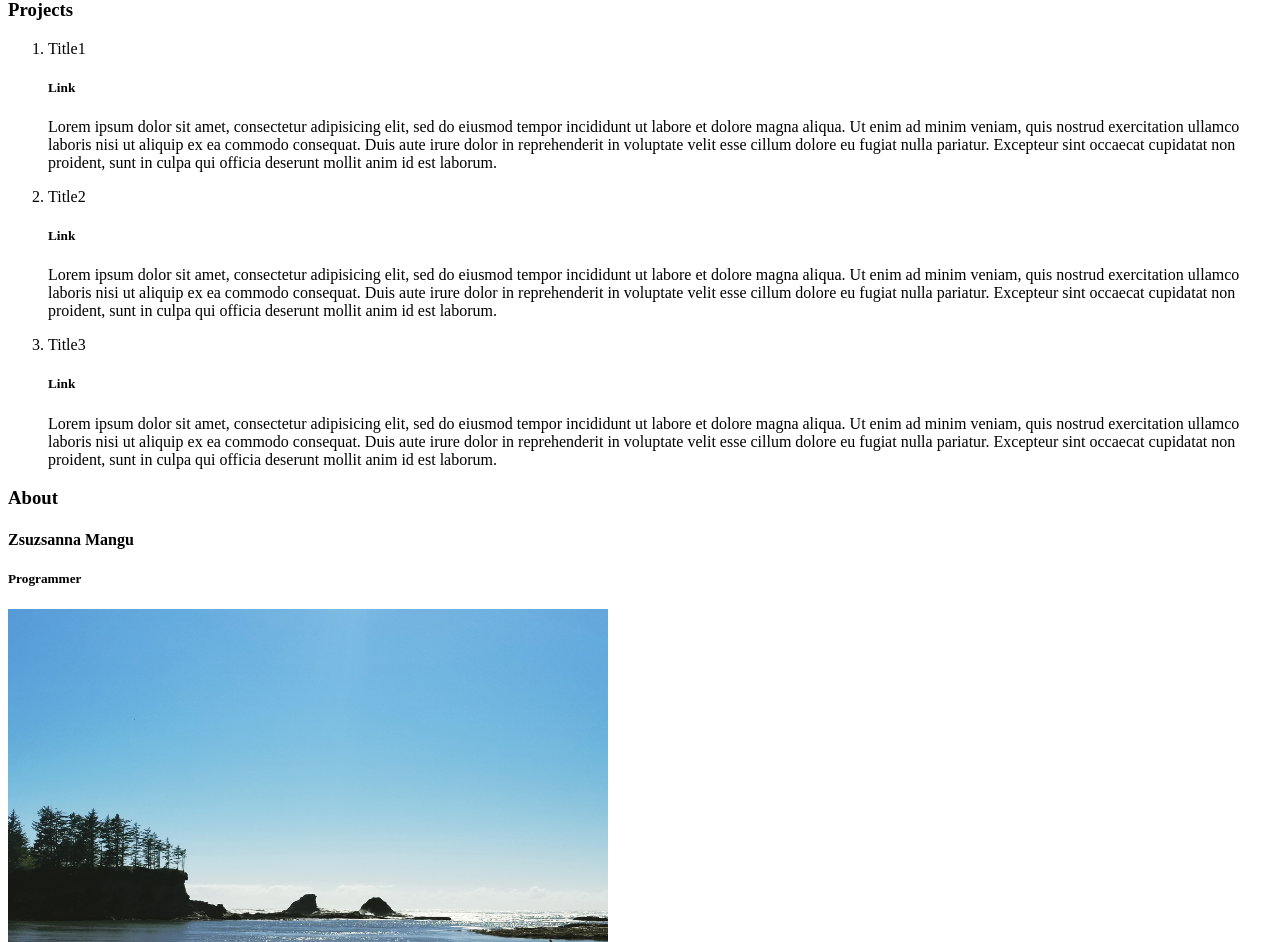
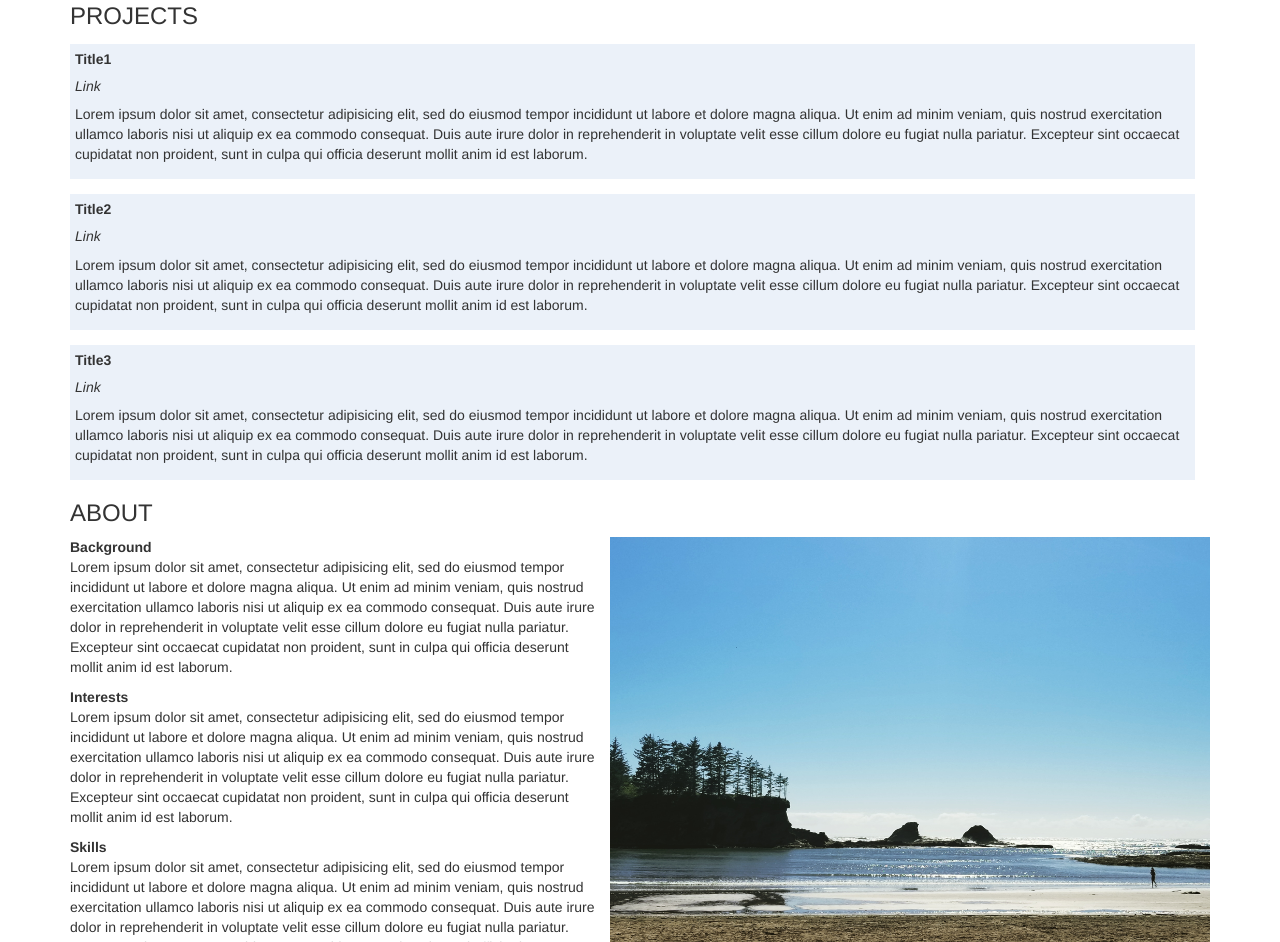
Before and after one commit to zsuzsannamangu/portfolio, a plain HTML site: page index.html in a window 1280 px wide. Shown: the part 130-1072 px from the top of the page. Drawn offline with Linux system fonts and the light colour scheme.

Commit message:
add cascading, box model, and floats

```diff
--- a/css/styles.css
+++ b/css/styles.css
@@ -5,3 +5,40 @@ h1 {
 h2 {
   font-family: Verdana, sans-serif;
 }
+
+.projectlist li {
+  font-weight: bolder;
+}
+
+.projectlist h5 {
+  font-style: italic;
+}
+
+.about li {
+  font-weight: bolder;
+}
+
+img {
+  float: right;
+  margin-left: 10px;
+}
+
+.projectbox {
+  margin: 15px;
+  margin-left: 0px;
+  border: 2px;
+  padding: 5px;
+  background-color: #ebf1f9;
+}
+
+ul {
+  list-style-type: none;
+  margin: 0;
+  padding: 0;
+}
+
+ol {
+  list-style-type: none;
+  margin: 0;
+  padding: 0;
+}
--- a/index.html
+++ b/index.html
@@ -2,29 +2,36 @@
 <html lang="en" dir="ltr">
   <head>
     <meta charset="utf-8">
+    <link href="css/bootstrap.css" rel="stylesheet" type="text/css">
     <link href="css/styles.css" rel="stylesheet" type="text/css">
     <title>ZsuMangu</title>
   </head>
   <body>
+    <div class="container">
       <h1>Zsuzsanna Mangu</h1>
       <h2>Programmer</h2>
-    <h3>Projects</h3>
+      <h3>PROJECTS</h3>
         <div class="projectlist">
           <ol>
+            <div class="projectbox">
               <li>Title1</li>
               <h5>Link</h5>
               <p>Lorem ipsum dolor sit amet, consectetur adipisicing elit, sed do eiusmod tempor incididunt ut labore et dolore magna aliqua. Ut enim ad minim veniam, quis nostrud exercitation ullamco laboris nisi ut aliquip ex ea commodo consequat. Duis aute irure dolor in reprehenderit in voluptate velit esse cillum dolore eu fugiat nulla pariatur. Excepteur sint occaecat cupidatat non proident, sunt in culpa qui officia deserunt mollit anim id est laborum.</p>
+            </div>
+            <div class="projectbox">
               <li>Title2</li>
               <h5>Link</h5>
               <p>Lorem ipsum dolor sit amet, consectetur adipisicing elit, sed do eiusmod tempor incididunt ut labore et dolore magna aliqua. Ut enim ad minim veniam, quis nostrud exercitation ullamco laboris nisi ut aliquip ex ea commodo consequat. Duis aute irure dolor in reprehenderit in voluptate velit esse cillum dolore eu fugiat nulla pariatur. Excepteur sint occaecat cupidatat non proident, sunt in culpa qui officia deserunt mollit anim id est laborum.</p>
+            </div>
+            <div class="projectbox">
               <li>Title3</li>
               <h5>Link</h5>
               <p>Lorem ipsum dolor sit amet, consectetur adipisicing elit, sed do eiusmod tempor incididunt ut labore et dolore magna aliqua. Ut enim ad minim veniam, quis nostrud exercitation ullamco laboris nisi ut aliquip ex ea commodo consequat. Duis aute irure dolor in reprehenderit in voluptate velit esse cillum dolore eu fugiat nulla pariatur. Excepteur sint occaecat cupidatat non proident, sunt in culpa qui officia deserunt mollit anim id est laborum.</p>
+            </div>
           </ol>
         </div>
-    <h3>About</h3>
-      <h4>Zsuzsanna Mangu</h4>
-      <h5>Programmer</h5>
+      <h3>ABOUT</h3>
+        <div class="about">
           <img src="img/ZsuzsannaMangu.jpg" alt="Zsuzsanna Mangu" width="600px" height="450px">
           <ul>
             <li>Background</li>
@@ -34,7 +41,9 @@
             <li>Skills</li>
             <p>Lorem ipsum dolor sit amet, consectetur adipisicing elit, sed do eiusmod tempor incididunt ut labore et dolore magna aliqua. Ut enim ad minim veniam, quis nostrud exercitation ullamco laboris nisi ut aliquip ex ea commodo consequat. Duis aute irure dolor in reprehenderit in voluptate velit esse cillum dolore eu fugiat nulla pariatur. Excepteur sint occaecat cupidatat non proident, sunt in culpa qui officia deserunt mollit anim id est laborum.</p>
           </ul>
-    <h3>Contact</h3>
+        </div>
+      <h3>CONTACT</h3>
       <p><a href="mailto:zsuzsannamangu@gmail.com">Email me</a>
+    </div>
   </body>
 </html>
```
Also changed, not shown: img/Logo.zsm.png (added). Lines whose indentation alone changed are shown as unchanged.
